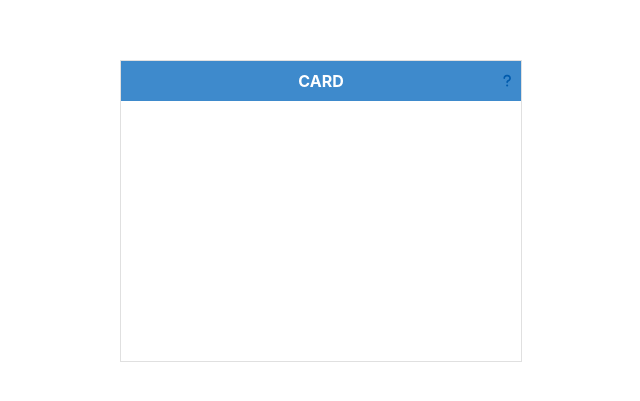
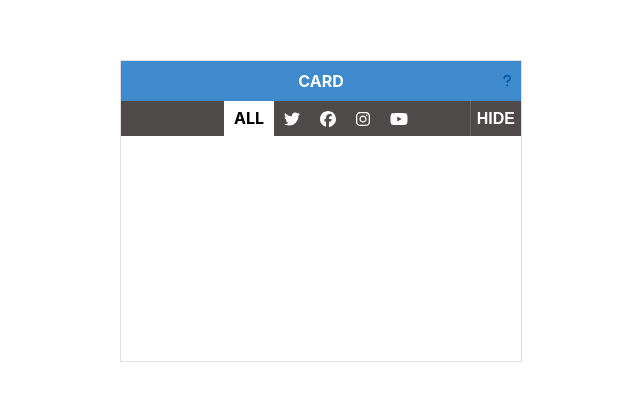
Before and after one commit to inyhsu/NBQ_Offsite, a React (Create React App) app: page / in a window 1280 px wide. Shown: the part 189-590 px from the top of the page, without its empty margins (319-959 px from the left). Built offline with nearby package versions, Linux system fonts and the light colour scheme.

Commit message:
Create SecondHeader.js

```diff
--- a/package.json
+++ b/package.json
@@ -3,6 +3,7 @@
   "version": "0.1.0",
   "private": true,
   "dependencies": {
+    "@fortawesome/free-brands-svg-icons": "^6.1.0",
     "@fortawesome/free-solid-svg-icons": "^6.1.0",
     "@fortawesome/react-fontawesome": "^0.1.18",
     "@testing-library/jest-dom": "^5.16.2",
--- a/src/App.js
+++ b/src/App.js
@@ -1,22 +1,35 @@
-import './App.css';
-import styled from 'styled-components';
+import "./App.css";
+import styled from "styled-components";
 
-import Header from './Layout/Header'
+import Header from "./Layout/Header";
+import SecondHeader from "./Layout/SecondHeader";
+
+import React, { useState } from "react";
 
 const Card = styled.div`
   width: 400px;
   height: 300px;
   border: 1px solid #e0e0e0;
-`
+`;
 
 function App() {
+  const [hideSecondHeader, setSecondHeader] = useState(false);
+
   return (
     <div className="App">
       <Card>
-        <Header title="card"/>
+        <Header title="card" />
+        {
+          !hideSecondHeader? (
+            <SecondHeader
+            hideSecondHeader={hideSecondHeader}
+            handleSetSecondHeader={setSecondHeader}
+          />
+          ):
+          null
+        }
       </Card>
     </div>
-
   );
 }
 
--- a/src/Layout/Header.js
+++ b/src/Layout/Header.js
@@ -16,6 +16,7 @@ const HeaderTitle = styled.h1`
   margin: 0;
 `;
 const HeaderRight = styled.button`
+  cursor: pointer;
   padding: 10px 10px;
   background: transparent;
   border: none;
@@ -30,7 +31,7 @@ const Header = ({ title }) => {
     <HeaderBackground>
       <HeaderTitle>{title}</HeaderTitle>
       <HeaderRight>
-        <FontAwesomeIcon icon={faQuestion} color="#005BAD"/>
+        <FontAwesomeIcon icon={faQuestion} color="#005BAD" />
       </HeaderRight>
     </HeaderBackground>
   );
--- /dev/null
+++ b/src/Layout/SecondHeader.js
@@ -0,0 +1,86 @@
+import styled from "styled-components";
+import { FontAwesomeIcon } from "@fortawesome/react-fontawesome";
+import { fab as brandIcons } from "@fortawesome/free-brands-svg-icons";
+import React, { useState } from "react";
+
+const SecondHeaderWrapper = styled.div`
+  display: flex;
+  justify-content: center;
+  background: #4e4a4a;
+  position: relative;
+  height: 35px;
+  line-height: 35px;
+`;
+const TabStyled = styled.div`
+  display: flex;
+  justify-content: center;
+  align-items: center;
+  padding: 10px;
+  cursor: pointer;
+  color: #ffffff;
+  font-weight: bold;
+  &.is-active {
+    color: #000000;
+    background-color: #ffffff;
+  }
+`;
+const SecondHeaderRight = styled.button`
+  position: absolute;
+  top: 0;
+  bottom: 0;
+  right: 0;
+  border: 0;
+  outline: none;
+  cursor: pointer;
+  color: #ffffff;
+  background-color: transparent;
+  border-left: 1px solid #666666;
+  text-transform: uppercase;
+  font-weight: bold;
+  font-size: 16px;
+`;
+
+const SecondHeader = ({hideSecondHeader, handleSetSecondHeader}) => {
+  const tabs = [
+    { id: "a" },
+    { id: "b", icon: "faTwitter" },
+    { id: "c", icon: "faFacebook" },
+    { id: "d", icon: "faInstagram" },
+    { id: "e", icon: "faYoutube" },
+  ];
+  const [activeTab, setActiveTab] = useState("a");
+
+  //render each Tab
+  const renderTab = () =>
+    tabs.map((t, i) => {
+      return (
+        <TabStyled
+          key={i}
+          className={activeTab === t.id ? "is-active" : ""}
+          onClick={() => setActiveTab(t.id)}
+        >
+          {t.id === "a" ? (
+            "ALL"
+          ) : (
+            <FontAwesomeIcon icon={t.id !== "a" ? brandIcons[t.icon] : ""} />
+          )}
+        </TabStyled>
+      );
+    });
+
+    //hide SecondHeader when click
+    const HandleSecondHeaderHide = () =>{
+       handleSetSecondHeader(!hideSecondHeader)
+    }
+
+  return (
+    <>
+      <SecondHeaderWrapper>
+          {renderTab()}
+        <SecondHeaderRight onClick={() => HandleSecondHeaderHide()}>hide</SecondHeaderRight>
+      </SecondHeaderWrapper>
+    </>
+  );
+};
+
+export default SecondHeader;
```
Also changed, not shown: 1 other file (tests, documents, lock files or other folders).
